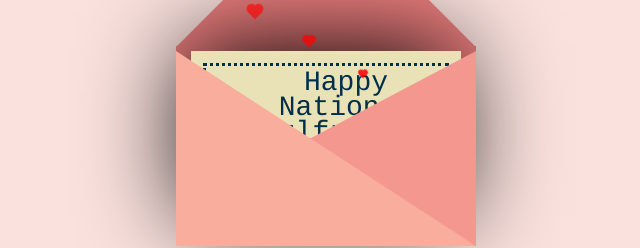
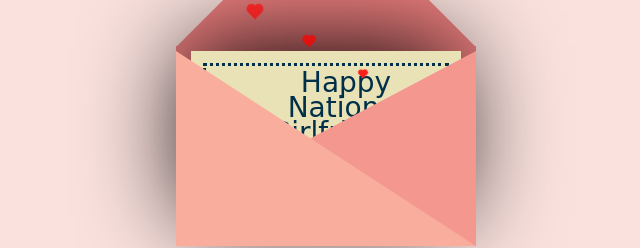
Before and after one commit to Lucius2825/envelope, a plain HTML site: page index.html in a window 1280 px wide. Shown: the part 292-540 px from the top of the page, without its empty margins (314-954 px from the left). Drawn offline with nearby package versions, Linux system fonts and the light colour scheme.

Commit message:
Update style.css

```diff
--- a/css/style.css
+++ b/css/style.css
@@ -68,7 +68,7 @@ body {
 
 .text {
     position: absolute;
-    font-family: 'Brush Script MT', Courier, monospace;
+    font-family: 'Brush Script MT', cursive;
     font-size: 28px;
     text-align: center;
     line-height: 25px;
```
